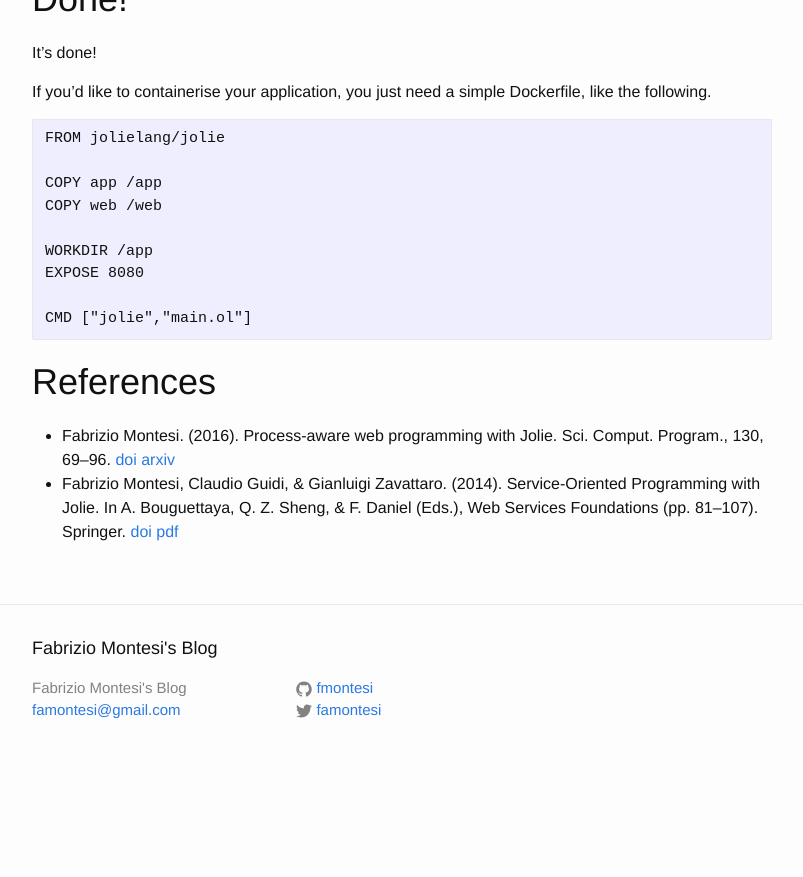
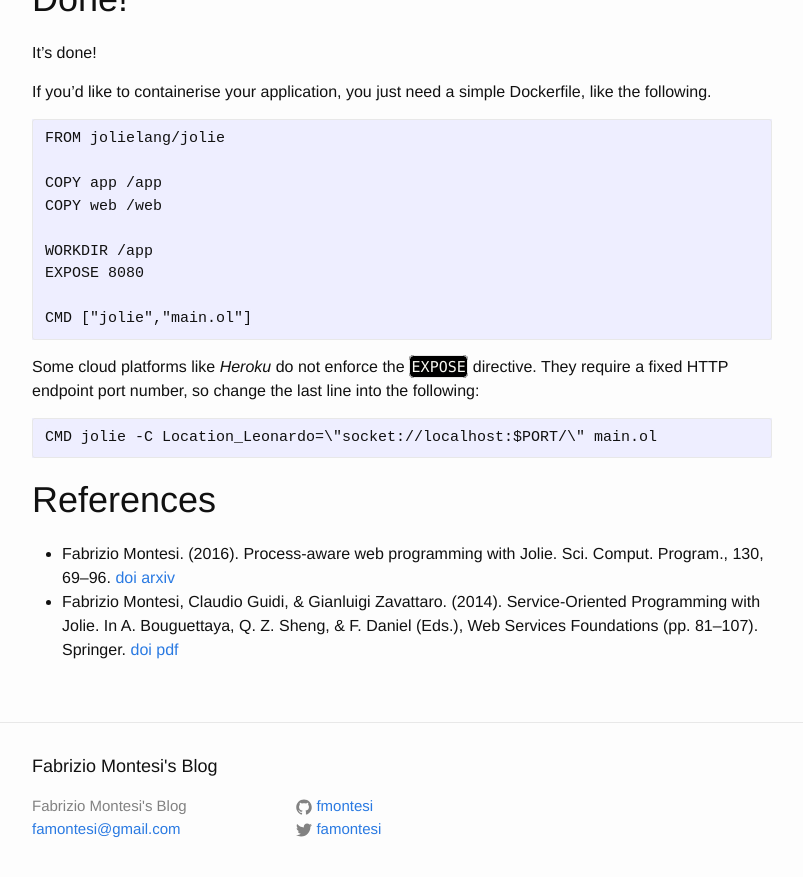
Before and after one commit to fmontesi/fmontesi.github.io, a Jekyll site: the page built from _posts/2018-08-16-jo.md, in a window 1280 px wide and 900 px high, scrolled down 9772 px. Shown: the top 877 px of the window, without its empty margins (238-1041 px from the left). Built offline with Jekyll 4.4.1, drawn with Linux system fonts in a browser that asks for light colours; before the commit the page ends 10554 px from its top, so only the background shows below that.

Commit message:
2018-08-16.md - Heroku compatibility

````diff
--- a/_posts/2018-08-16-jo.md
+++ b/_posts/2018-08-16-jo.md
@@ -411,6 +411,12 @@ EXPOSE 8080
 CMD ["jolie","main.ol"]
 ```
 
+Some cloud platforms like _Heroku_ do not enforce the `EXPOSE` directive. They require a fixed HTTP endpoint port number, so change the last line into the following:
+
+```
+CMD jolie -C Location_Leonardo=\"socket://localhost:$PORT/\" main.ol
+```
+
 # References
 
 * Fabrizio Montesi. (2016). Process-aware web programming with Jolie. Sci. Comput. Program., 130, 69–96. [doi](https://doi.org/10.1016/j.scico.2016.05.002) [arxiv](https://arxiv.org/abs/1410.3712)
````
